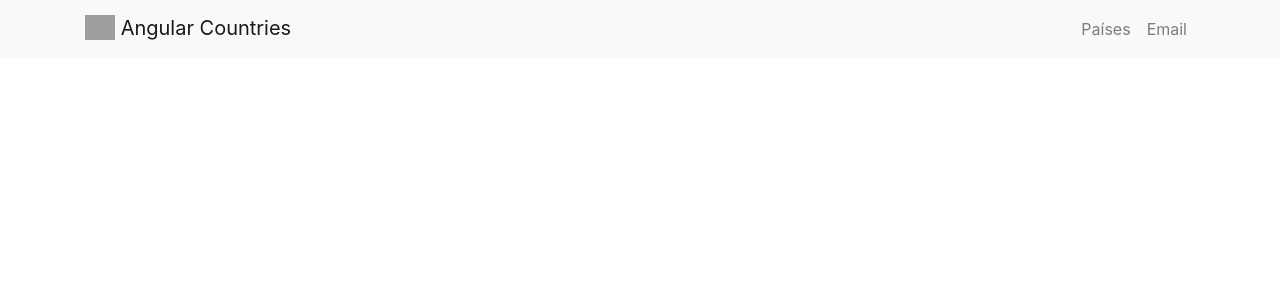
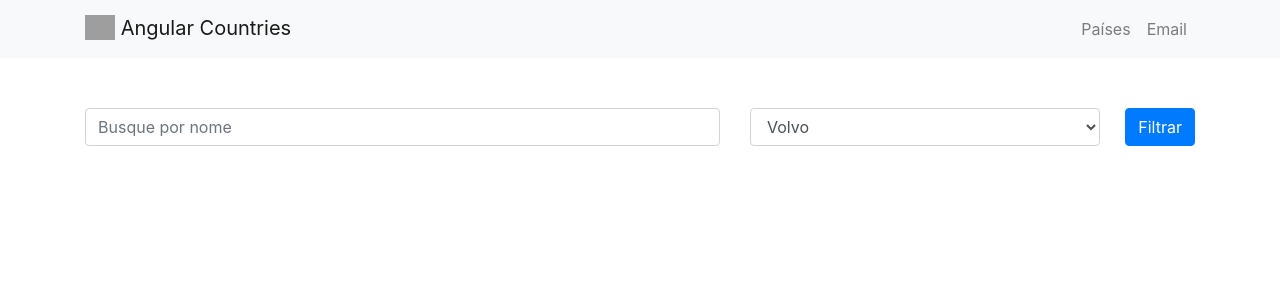
Before and after one commit to LucasRufo/angular-countries, an Angular app: page /main in a window 1280 px wide. Shown: the top 300 px of the page. Built offline with nearby package versions, Linux system fonts and the light colour scheme; grey boxes are pictures that could not be loaded.

Commit message:
Finishing the filter view

```diff
--- a/src/app/Navegacao/header/header.component.html
+++ b/src/app/Navegacao/header/header.component.html
@@ -1,6 +1,6 @@
 <nav class="navbar navbar-expand-lg navbar-light bg-light">
     <div class="container">
-        <a class="navbar-brand" href="#">
+        <a class="navbar-brand" [routerLink]="['/main']">
             <img src="https://angular.io/assets/images/logos/angular/angular.svg" width="30" height="30" style="padding-bottom: 5px;">
             Angular Countries
         </a>
@@ -11,10 +11,10 @@
         <div class="collapse navbar-collapse" id="navbarResponsive">
             <ul class="navbar-nav ml-auto">
                 <li class="nav-item">
-                    <a class="nav-link" href="#">Países</a>
+                    <a class="nav-link" [routerLink]="['/main']">Países</a>
                 </li>
                 <li class="nav-item">
-                    <a class="nav-link" href="#">Email</a>
+                    <a class="nav-link" [routerLink]="['/email']">Email</a>
                 </li>
             </ul>
         </div>
--- /dev/null
+++ b/src/app/Paises/filter/filter.component.html
@@ -0,0 +1,28 @@
+<div class="container main-container">
+    <form>
+        <div class="row">
+            <div class="col-12 col-sm-6 col-md-6 col-lg-7">
+                <input type="text" class="form-control" placeholder="Busque por nome">
+            </div>
+            <div class="col-10 col-sm-4 col-md-4 col-lg-4 mg-top">
+                <select class="form-control">
+                    <option value="volvo">Volvo</option>
+                    <option value="saab">Saab</option>
+                    <option value="mercedes">Mercedes</option>
+                    <option value="audi">Audi</option>
+                </select>
+            </div>
+            <div class="col-2 col-sm-2 col-md-2 col-lg-1 d-flex justify-content-end mg-top">
+                <button class="btn btn-primary">Filtrar</button>
+            </div>
+        </div>
+    </form>
+</div>
+
+<style scoped>
+    @media (max-width: 575px) {
+        .mg-top {
+            margin-top: 10px;
+        }
+    }
+</style>
--- /dev/null
+++ b/src/app/Paises/filter/filter.component.ts
@@ -0,0 +1,16 @@
+import { Component, OnInit } from '@angular/core';
+
+@Component({
+  selector: 'app-filter',
+  templateUrl: './filter.component.html',
+  styles: [
+  ]
+})
+export class FilterComponent implements OnInit {
+
+  constructor() { }
+
+  ngOnInit(): void {
+  }
+
+}
--- /dev/null
+++ b/src/app/Paises/list/list.component.html
@@ -0,0 +1 @@
+<div class="container main-container"></div>
--- /dev/null
+++ b/src/app/Paises/list/list.component.ts
@@ -0,0 +1,16 @@
+import { Component, OnInit } from '@angular/core';
+
+@Component({
+  selector: 'app-list',
+  templateUrl: './list.component.html',
+  styles: [
+  ]
+})
+export class ListComponent implements OnInit {
+
+  constructor() { }
+
+  ngOnInit(): void {
+  }
+
+}
--- /dev/null
+++ b/src/app/Paises/main/main.component.html
@@ -0,0 +1,2 @@
+<app-filter></app-filter>
+<app-list></app-list>
--- /dev/null
+++ b/src/app/Paises/main/main.component.ts
@@ -0,0 +1,16 @@
+import { Component, OnInit } from '@angular/core';
+
+@Component({
+  selector: 'app-main',
+  templateUrl: './main.component.html',
+  styles: [
+  ]
+})
+export class MainComponent implements OnInit {
+
+  constructor() { }
+
+  ngOnInit(): void {
+  }
+
+}
--- a/src/app/app.component.html
+++ b/src/app/app.component.html
@@ -1 +1,2 @@
 <app-header></app-header>
+<router-outlet></router-outlet>
--- a/src/app/app.module.ts
+++ b/src/app/app.module.ts
@@ -1,20 +1,32 @@
 import { BrowserModule } from '@angular/platform-browser';
 import { NgModule } from '@angular/core';
 import { TooltipModule } from 'ngx-bootstrap/tooltip';
+import { RouterModule } from '@angular/router';
+import { APP_BASE_HREF } from '@angular/common';
 
 import { AppComponent } from './app.component';
 import { HeaderComponent } from './Navegacao/header/header.component';
+import { MainComponent } from './Paises/main/main.component';
+import { routerConfig } from './app.routes';
+import { FilterComponent } from './Paises/filter/filter.component';
+import { ListComponent } from './Paises/list/list.component';
 
 @NgModule({
   declarations: [
     AppComponent,
-    HeaderComponent
+    HeaderComponent,
+    MainComponent,
+    FilterComponent,
+    ListComponent
   ],
   imports: [
     BrowserModule,
     TooltipModule.forRoot(),
+    [RouterModule.forRoot(routerConfig, { useHash: false })]
   ],
-  providers: [],
+  providers: [
+    {provide: APP_BASE_HREF, useValue: '/'}
+  ],
   bootstrap: [AppComponent]
 })
 export class AppModule { }
--- /dev/null
+++ b/src/app/app.routes.ts
@@ -0,0 +1,7 @@
+import { Routes } from '@angular/router'
+import { MainComponent } from './Paises/main/main.component';
+
+export const routerConfig: Routes = [
+  { path: '', redirectTo: '/main', pathMatch: 'full' },
+  { path: 'main', component: MainComponent }
+];
--- a/src/styles.css
+++ b/src/styles.css
@@ -1 +1,10 @@
 /* You can add global styles to this file, and also import other style files */
+.main-container{
+    padding-top: 50px;
+    padding-left: 15px;
+    padding-right: 15px;
+    padding-bottom: 50px;
+    margin-right: auto;
+    margin-left: auto;
+    overflow: hidden;
+}
```
